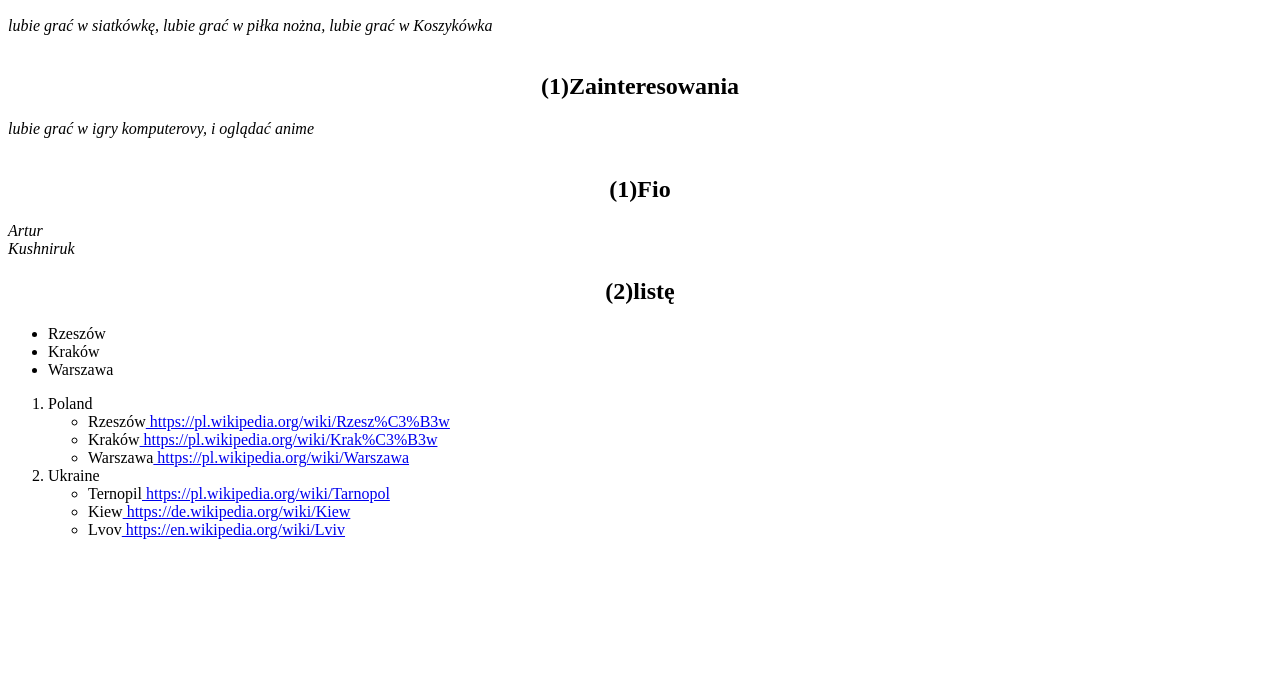
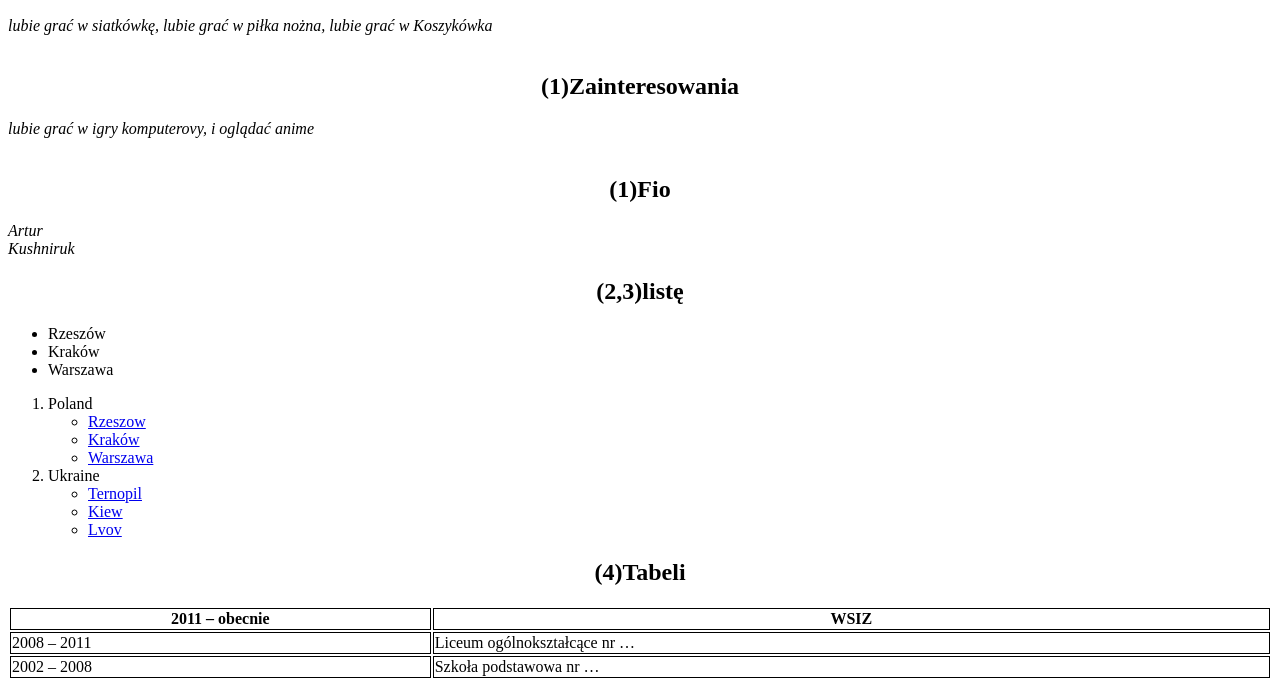
Before and after one commit to ArtyrKyshniryk/w67962_Programowanie_SL01_2IID_P_2023, a plain HTML site: page Lab1/index.html in a window 1280 px wide. Shown: the part 110-800 px from the top of the page. Drawn offline with Linux system fonts and the light colour scheme.

Commit message:
Edit site

```diff
--- a/Lab1/index.html
+++ b/Lab1/index.html
@@ -4,6 +4,21 @@
  <meta charset="utf-8" />
  <title>My Website</title>
 </head>
+<style>
+   tabl
+
+
+
+
+
+
+
+
+   ellipse
+   , th, td {
+     border:1px solid black;
+   }
+   </style>
 <body>
  <h1>Informacjami o mnie </h1>
  <b><h2><center>(1)Sport</center></h2> </b>
@@ -29,7 +44,7 @@
 <br>
 </div>
 
-<b><h2><center>(2)listę</center></h2> </b>
+<b><h2><center>(2,3)listę</center></h2> </b>
 <ul>
     <li>Rzeszów</li>
     <li>Kraków</li>
@@ -38,18 +53,36 @@
 <ol>
     <li>Poland
          <ul>
-            <li>Rzeszów<a href = „URL” > https://pl.wikipedia.org/wiki/Rzesz%C3%B3w </a></li>
-            <li>Kraków<a href = „URL” > https://pl.wikipedia.org/wiki/Krak%C3%B3w </a></li>
-            <li>Warszawa<a href = URL > https://pl.wikipedia.org/wiki/Warszawa </a></li>
+            <li><a href = "https://pl.wikipedia.org/wiki/Rzesz%C3%B3w" >Rzeszow</a></li>
+            <li><a href = "https://pl.wikipedia.org/wiki/Krak%C3%B3w" > Kraków </a></li>
+            <li><a href = "https://pl.wikipedia.org/wiki/Warszawa" > Warszawa </a></li>
          </ul>
     </li>
     <li>Ukraine
         <ul>
-           <li>Ternopil<a href = URL > https://pl.wikipedia.org/wiki/Tarnopol </a></li>
-           <li>Kiew<a href = URL > https://de.wikipedia.org/wiki/Kiew </a></li>
-           <li>Lvov<a href = URL > https://en.wikipedia.org/wiki/Lviv </a></li>
+           <li><a href = https://pl.wikipedia.org/wiki/Tarnopol > Ternopil </a></li>
+           <li><a href = https://de.wikipedia.org/wiki/Kiew > Kiew </a></li>
+           <li><a href = https://en.wikipedia.org/wiki/Lviv > Lvov </a></li>
         </ul>
     </li>
  </ol>
+ <b><h2><center>(4)Tabeli</center></h2> </b>
+
+ <table style="width:100%">
+   <tr>
+     <th>2011 – obecnie</th>
+     <th>WSIZ</th>
+   </tr>
+   <tr>
+     <td>2008 – 2011 </td>
+     <td>Liceum ogólnokształcące nr …   </td>
+   </tr>
+   <tr>
+     <td>2002 – 2008 </td>
+     <td>Szkoła podstawowa nr …   </td>
+   </tr>
+ </table>
+ <b><h2><center>(5)Photo</center></h2> </b>
+ <center><img style="width: 500px;height: 500px;  " src="https://img.freepik.com/premium-wektory/mloda-dziewczyna-styl-anime-postac-wektor-ilustracja-projekt-dziewczyna-z-anime-manga_147933-100.jpg?w=2000" /></center>
 </body>
 </html>
```
